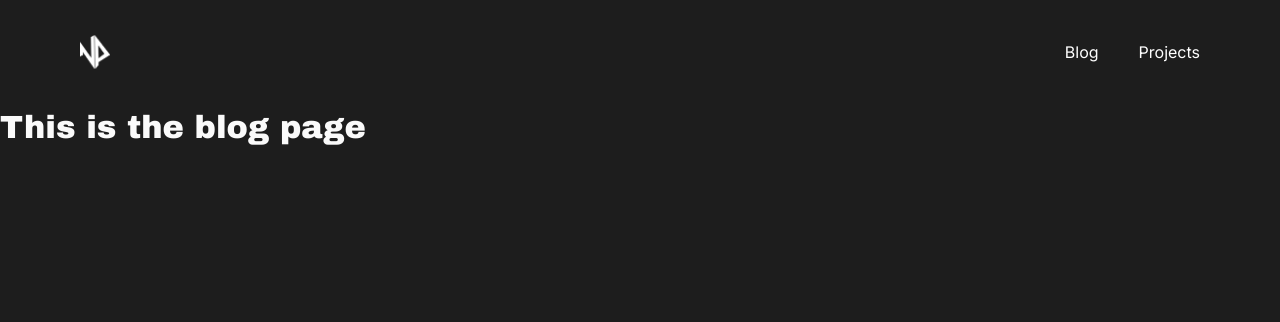
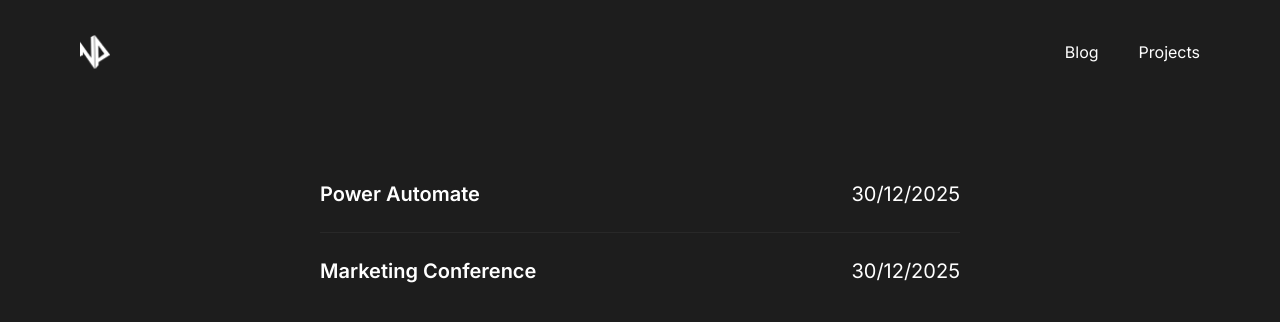
Before and after one commit to Nathan-47/np-v4, a Next.js app: page /blog in a window 1280 px wide. Shown: the top 322 px of the page. Built offline with nearby package versions, Linux system fonts and the light colour scheme.

Commit message:
blog landing page added, metadata corrected and Link has replaced a href

```diff
--- a/app/blog/page.tsx
+++ b/app/blog/page.tsx
@@ -1,17 +1,45 @@
 import type { Metadata } from "next";
+import Link from "next/link";
 
 export const metadata: Metadata = {
   title: "Nathan Parchment | Blog",
-  description: "My coding blog covering all that I do within my job and side projects.",
+  description:
+    "My coding blog covering all that I do within my job, side projects and daily life.",
   icons: {
-    icon: '/np_logo.png',
-  }
+    icon: "/np_logo.png",
+  },
 };
 
 export default function blog() {
-    return (
-        <>
-            <h1>This is the blog page</h1>
-        </>
-    )
+  return (
+    <div className="flex flex-col flex-1 items-center justify-center">
+      <main className="flex flex-1 w-full max-w-3xl flex-col items-center justify-between mb-14 py-0 px-6 sm:py-1 sm:px-16 sm:items-start">
+        <ul role="list" className="mt-12 divide-y divide-white/5 w-full group">
+          <li>
+            <Link
+              className="flex w-full items-center justify-between py-2 mb-4 mt-4 transition-opacity duration-300 group-hover:opacity-40 hover:!opacity-100"
+              href="/blog/powerautomate"
+            >
+              <p className="text-xl font-semibold text-white">Power Automate</p>
+
+              <p className="text-xl text-white">30/12/2025</p>
+            </Link>
+          </li>
+
+          <li>
+            <a
+              className="flex w-full items-center justify-between py-2 mb-4 mt-4 transition-opacity duration-300 group-hover:opacity-40 hover:!opacity-100"
+              href=""
+            >
+              <p className="text-xl font-semibold text-white">
+                Marketing Conference
+              </p>
+
+              <p className="text-xl text-white">30/12/2025</p>
+            </a>
+          </li>
+        </ul>
+      </main>
+    </div>
+  );
 }
```
